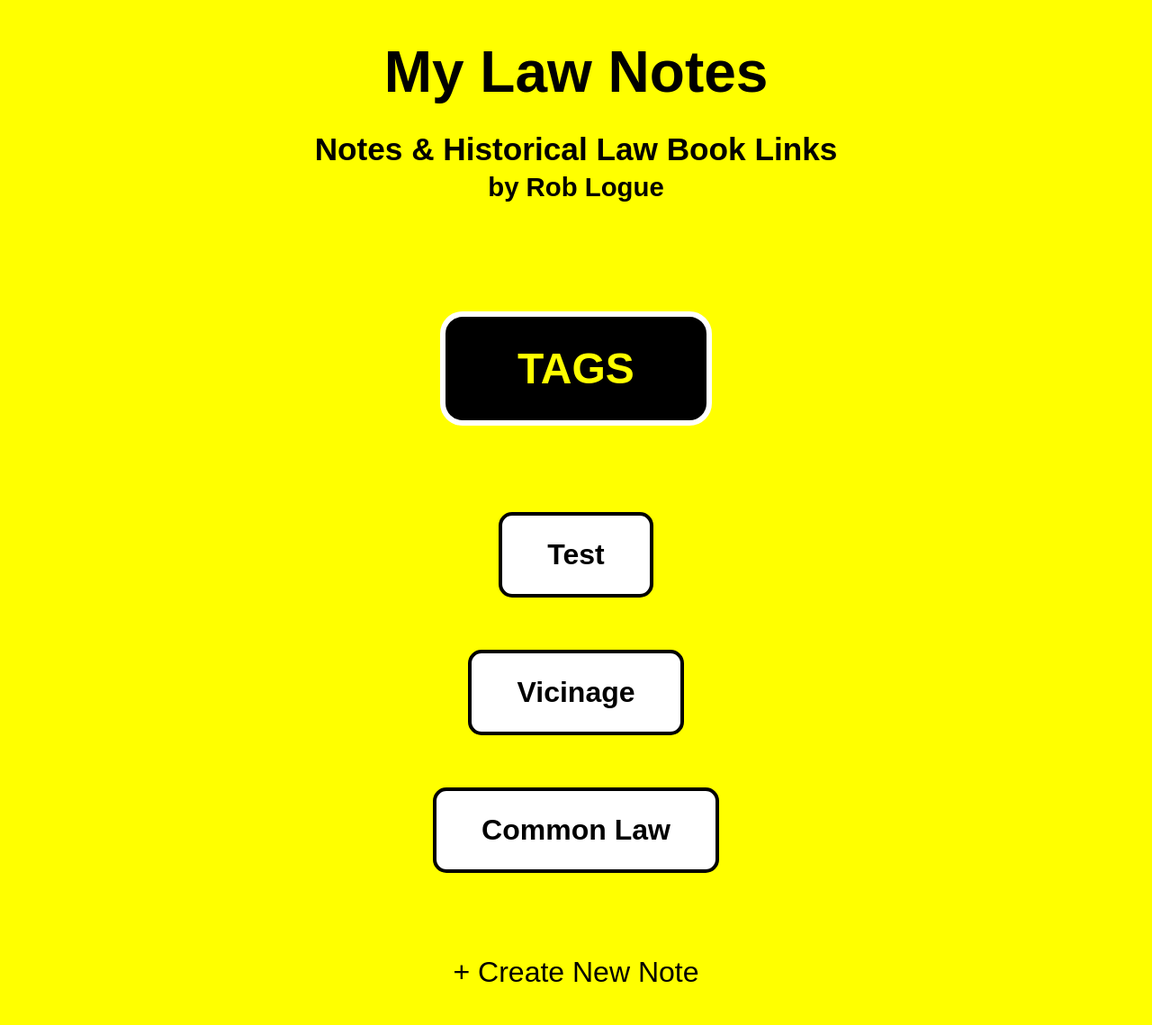
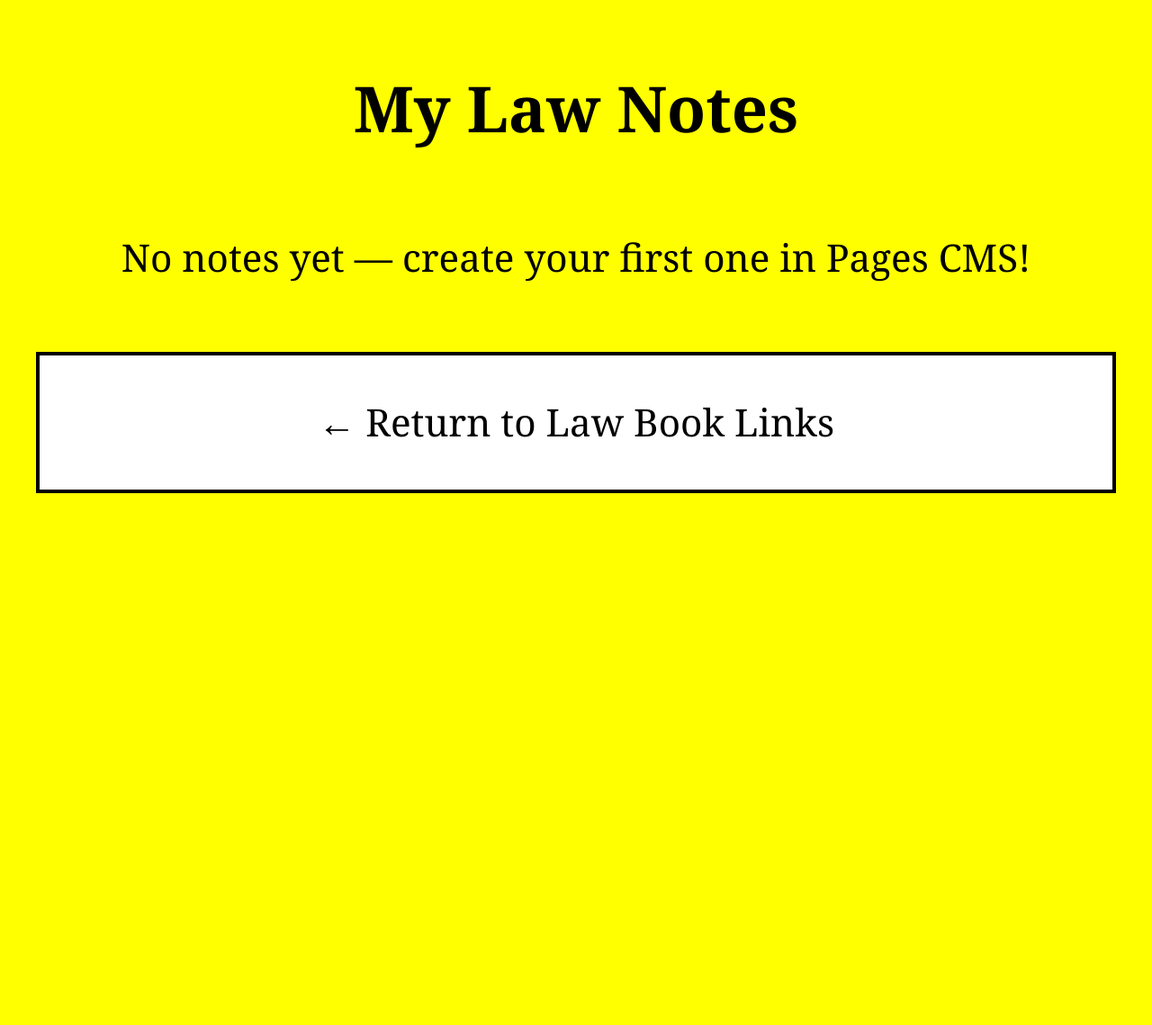
Before and after one commit to iowacattails/my-law-notes, a Jekyll site: the page built from index.html, in a window 1280 px wide. Shown: the whole page at 90% size. Built offline with Jekyll 4.4.1, drawn with Linux system fonts in a browser that asks for light colours; after the commit the page ends 900 px from its top, so only the background shows below that.

Commit message:
Update index.html

```diff
--- a/index.html
+++ b/index.html
@@ -1,32 +1,26 @@
-<!DOCTYPE html>
-<html lang="en">
-<head>
-<meta charset="UTF-8">
-<title>My Law Notes</title>
-<style>
-  body {background:#ff0; margin:40px; font-family:Arial; text-align:center;}
-  h1 {font-size:4em; margin-bottom:20px;}
-  h2 {font-size:2.2em; margin-bottom:80px;}
-  .button {display:inline-block; background:#fff; color:#000; padding:25px 50px; margin:20px; font-size:2em; border:4px solid #000; border-radius:15px; text-decoration:none; font-weight:bold;}
-  .tags-btn {display:inline-block; background:#000; color:#ff0; padding:30px 80px; margin:40px; font-size:3em; border:6px solid #fff; border-radius:25px; text-decoration:none; font-weight:bold;}
-</style>
-</head>
-<body>
+---
+layout: default
+title: My Law Notes
+---
 
-<h1>My Law Notes</h1>
-<h2>Notes & Historical Law Book Links<br><small>by Rob Logue</small></h2>
+<h1 style="text-align:center;">My Law Notes</h1>
 
-<a href="tags.html" class="tags-btn">TAGS</a>
-<br><br><br>
+{% assign sorted_notes = site.notes | sort: 'date' | reverse %}
+{% for note in sorted_notes %}
+  <a href="{{ note.url }}" class="note-link">
+    {{ note.title }}
+    <br>
+    <small>{{ note.date | date: "%B %d, %Y" }}</small>
+  </a>
+  {% if note.tags %}
+    <div style="text-align:center;">
+      {% for tag in note.tags %}
+        <span class="tag">{{ tag }}</span>
+      {% endfor %}
+    </div>
+  {% endif %}
+{% endfor %}
 
-<!-- Add new notes here as buttons — one line per note -->
-<a href="test.html" class="button">Test</a><br><br>
-<a href="vicinage.html" class="button">Vicinage</a><br><br>
-<a href="common-law.html" class="button">Common Law</a><br><br>
-<!-- Add more like this: <a href="patrick-henry.html" class="button">Patrick Henry</a><br><br> -->
-
-<br><br><br>
-<a href="publisher.html" style="font-size:2em;color:#000;text-decoration:none;">+ Create New Note</a>
-
-</body>
-</html>
+{% if site.notes.size == 0 %}
+  <p style="text-align:center; font-size:1.2em;">No notes yet — create your first one in Pages CMS!</p>
+{% endif %}
```
